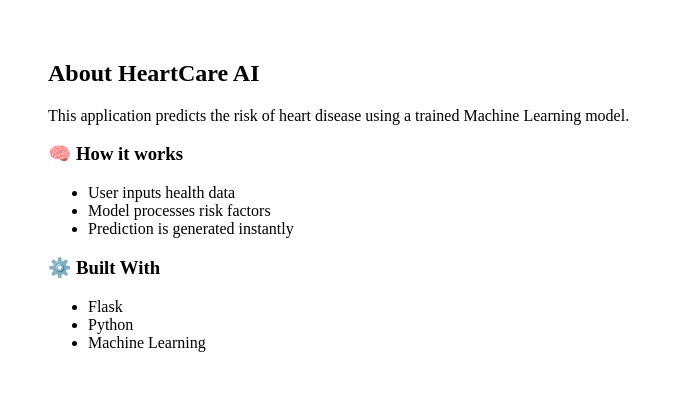
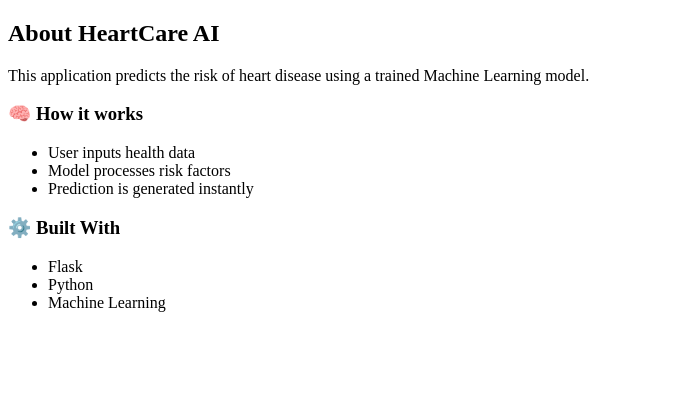
Before and after one commit to dfrancisdev/heart-disease-predictor, a Flask app: page /about in a window 1280 px wide. Shown: the part 74-481 px from the top of the page, without its empty margins (0-684 px from the left). Run offline with Flask 3, Linux system fonts and the light colour scheme; the visitor is signed in with stand-in values (Sample User, id 1); parts of the project's set-up code (start-up, migrations or seed data) failed here and were passed over.

Commit message:
Update about.html

```diff
--- a/templates/about.html
+++ b/templates/about.html
@@ -1,19 +1,15 @@
 <body>
 
-<!-- NAVBAR -->
 <nav>
   <h2>💙 HeartCare AI</h2>
-  <div>
-    <a href="/">Home</a>
-    <a href="/history">History</a>
-    <a href="/about">About</a>
-    <a href="/logout">Logout</a>
-  </div>
+  <a href="/">Home</a>
+  <a href="/history">History</a>
+  <a href="/about">About</a>
+  <a href="/logout">Logout</a>
 </nav>
 
-<section style="padding: 40px;">
+<div class="container">
   <h2>About HeartCare AI</h2>
-
   <p>
     This application predicts the risk of heart disease using a trained Machine Learning model.
   </p>
@@ -31,6 +27,6 @@
     <li>Python</li>
     <li>Machine Learning</li>
   </ul>
-</section>
+</div>
 
 </body>
```
